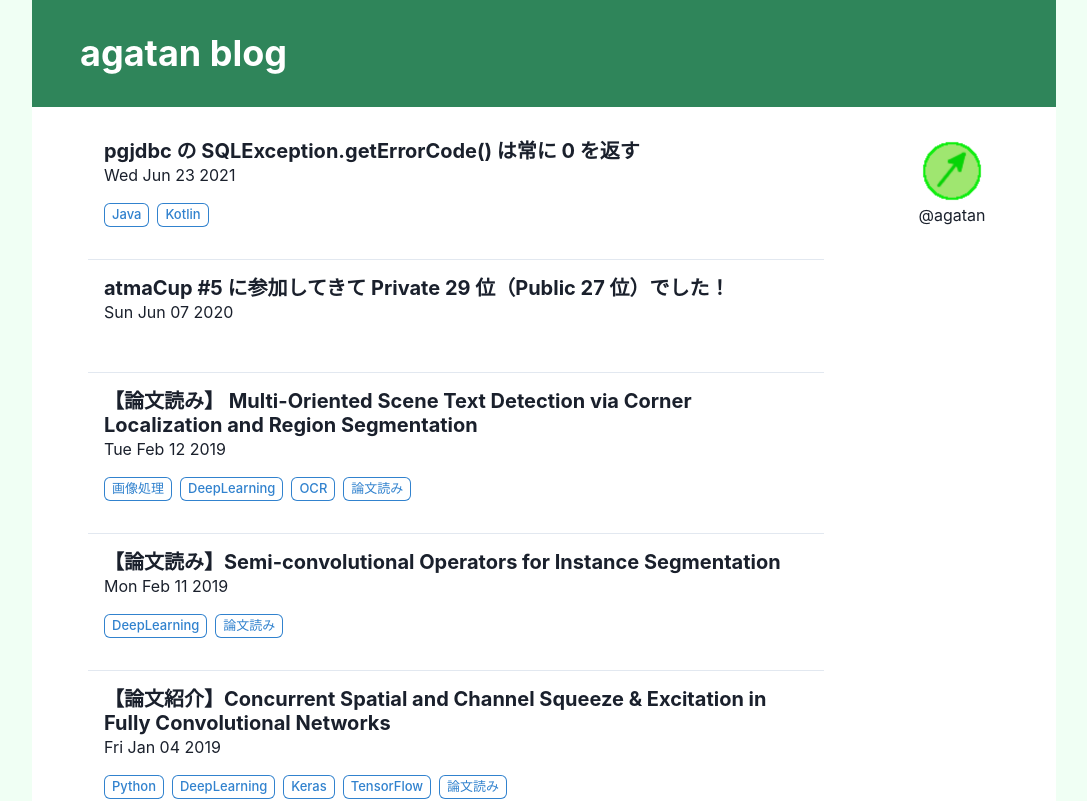
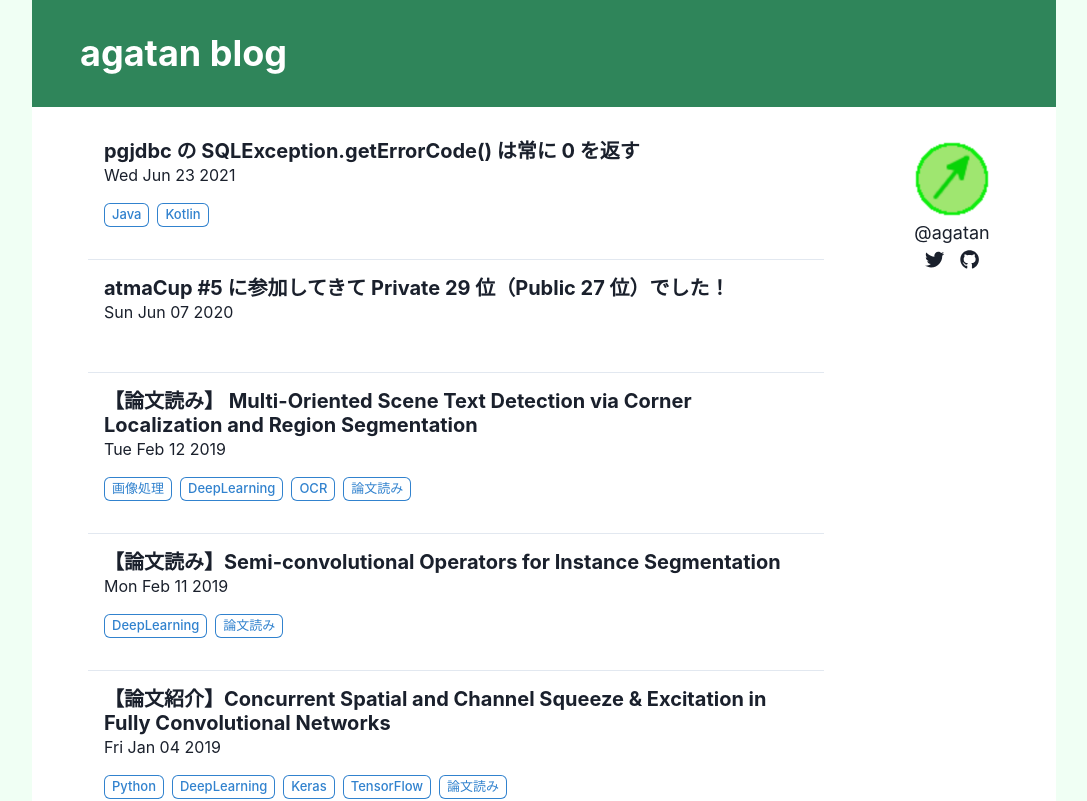
Before and after one commit to agatan/blog, a Next.js app: page / in a window 1280 px wide. Shown: the top 801 px of the page, without its empty margins (96-1183 px from the left). Built offline with nearby package versions, Linux system fonts and the light colour scheme.

Commit message:
Show twitter & github icons

```diff
--- a/components/MainLayout.tsx
+++ b/components/MainLayout.tsx
@@ -1,5 +1,15 @@
 import React from "react";
-import { Box, Container, Heading, Flex, Image, Text } from "@chakra-ui/react";
+import {
+  Box,
+  Container,
+  Heading,
+  Flex,
+  Image,
+  Text,
+  Icon,
+  HStack,
+} from "@chakra-ui/react";
+import { FaGithub, FaTwitter } from "react-icons/fa";
 
 import { Link } from "./Link";
 
@@ -28,7 +38,8 @@ export const MainLayout: React.VFC<Props> = (props) => {
           </Container>
           <Container maxWidth="44">
             <Flex direction="column" align="center" padding="4">
-              <Box position="relative" width="16" height="16">
+              <Link href="https://twitter.com/@agatan_">
+                <Box position="relative" width="20" height="20">
                   <Image
                     src="/agatan.png"
                     layout="fill"
@@ -36,9 +47,18 @@ export const MainLayout: React.VFC<Props> = (props) => {
                     alt="agatan"
                   />
                 </Box>
-              <Link href="https://twitter.com/@agatan_">
-                <Text>@agatan</Text>
+                <Text fontSize="large" align="center">
+                  @agatan
+                </Text>
               </Link>
+              <HStack>
+                <Link href="https://twitter.com/@agatan_" padding="1">
+                  <Icon as={FaTwitter} focusable boxSize="1.2em" />
+                </Link>
+                <Link href="https://github.com/agatan" padding="1">
+                  <Icon as={FaGithub} focusable boxSize="1.2em" />
+                </Link>
+              </HStack>
             </Flex>
           </Container>
         </Flex>
--- a/package.json
+++ b/package.json
@@ -27,6 +27,7 @@
     "gray-matter": "^4.0.3",
     "prettier": "^2.3.2",
     "prismjs": "^1.24.1",
+    "react-icons": "^4.2.0",
     "remark": "^13.0.0",
     "remark-gfm": "^1.0.0",
     "remark-html": "^13.0.1",
```
Also changed, not shown: 1 other file (tests, documents, lock files or other folders). Lines whose indentation alone changed are shown as unchanged.
